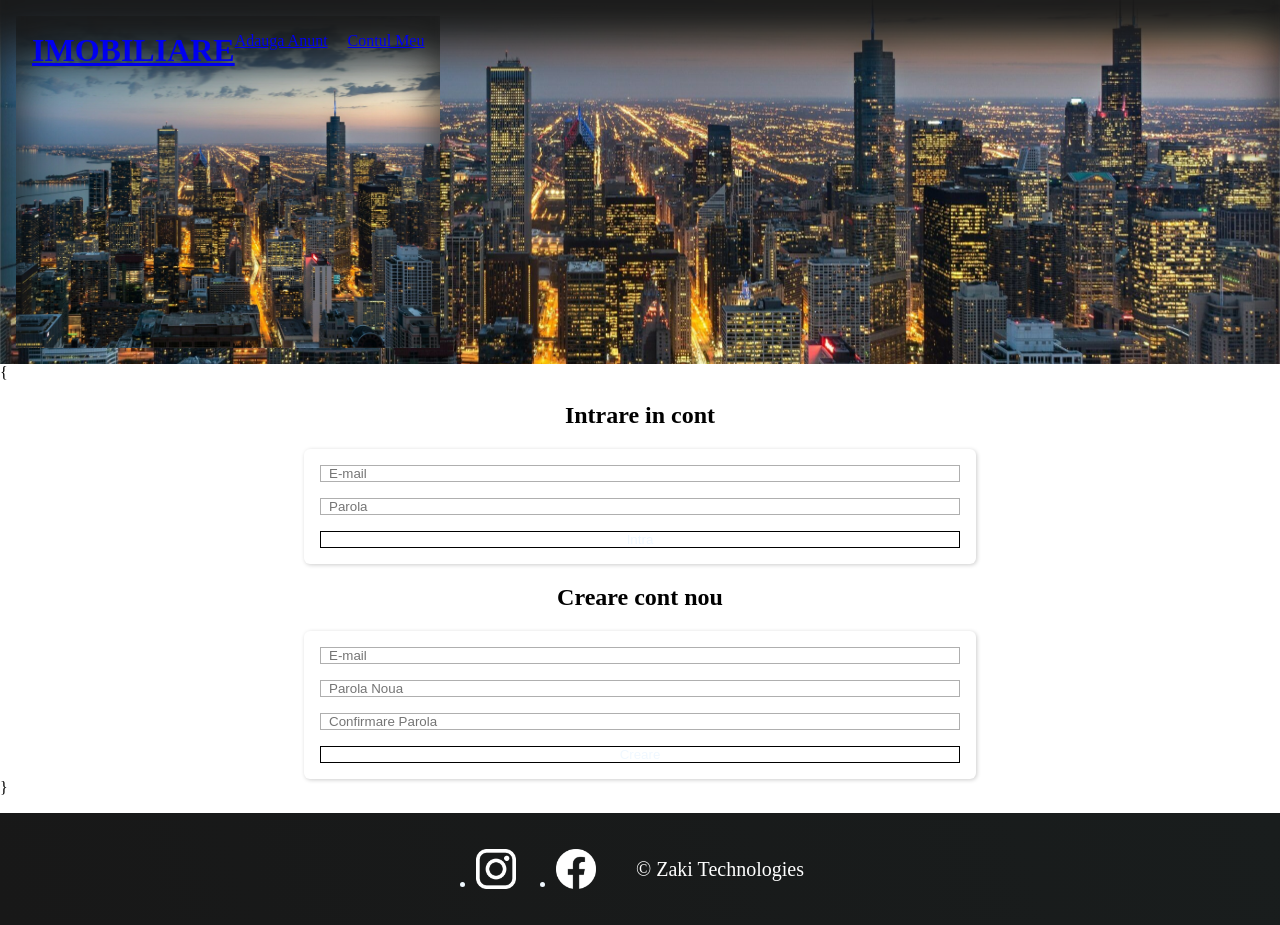
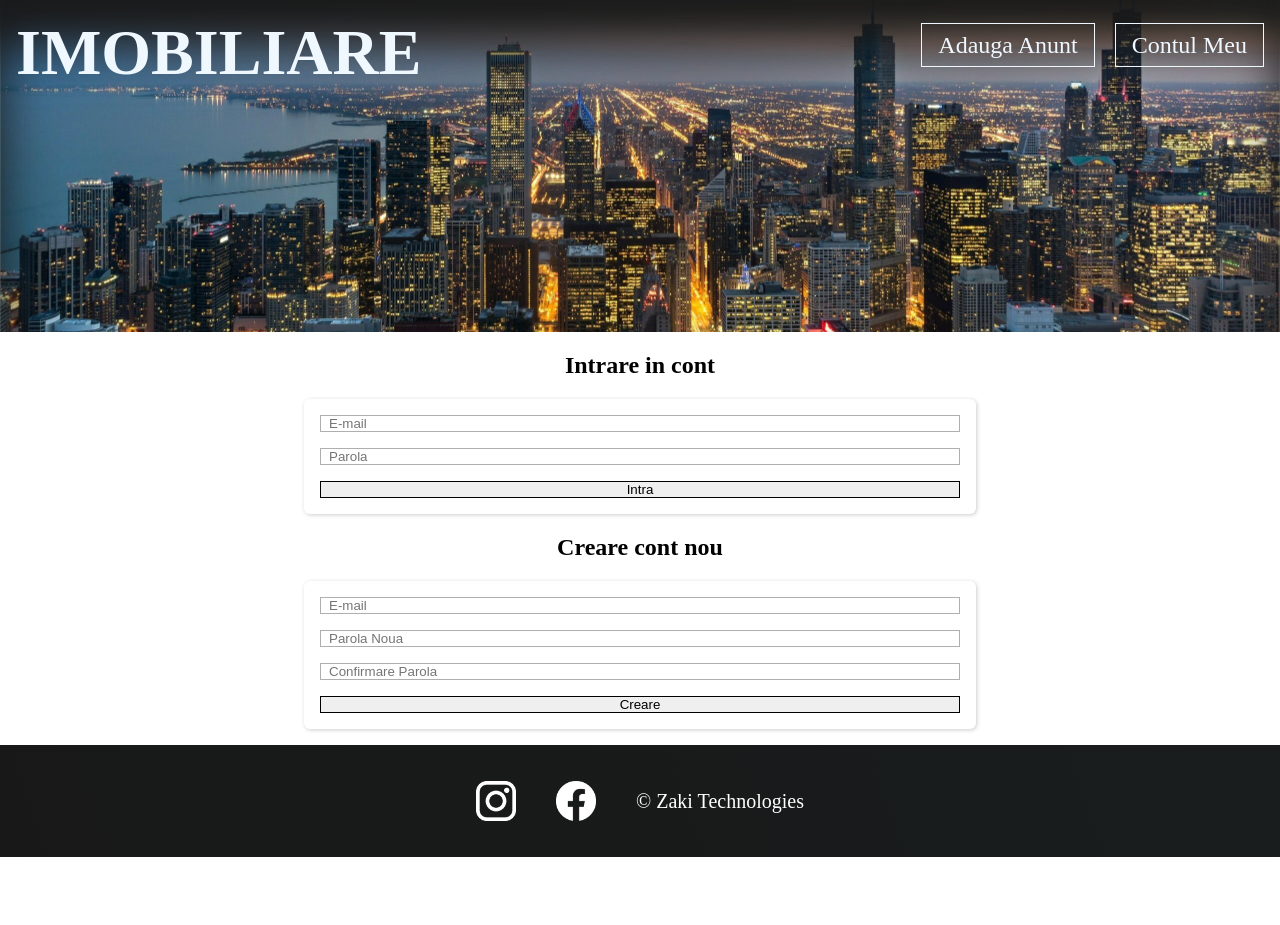
Before and after one commit to ZakiTech-cmd/project_imobiliare, a Django app: template imobiliare/templates/imobiliare/login.html in a window 1280 px wide. After the commit the page ends 857 px from the top, so only its background shows below. Run offline with Django 3.2, Linux system fonts and the light colour scheme; the template is opened without the code that fills it, so the values that code supplies are empty.

Commit message:
home, login pages

```diff
--- a/imobiliare/static/css/styles.css
+++ b/imobiliare/static/css/styles.css
@@ -16,28 +16,30 @@ header {
   align-items: top;
   padding: 1rem;
   color: aliceblue;
-
 }
-
-button {
-    border: none;
-    background-color: transparent;
-    padding: 0.5rem 1rem;
-    color: aliceblue;
-}
-
-button:hover {
-    cursor: pointer;
-    color: #afafaf;
-}
-
-
 
 main ul {
   width: 100%;
   margin: 0 auto 48px auto;
   display: flex;
+}
 
+.button {
+  border: 1px solid;
+  background-color: transparent;
+  padding: 0.5rem 1rem;
+  color: aliceblue;
+  text-decoration: none;
+  font-size: 1.5rem;
+}
+
+.button:hover {
+  cursor: pointer;
+  color: #afafaf;
+}
+
+.padding-top {
+  padding-top: 1rem;
 }
 
 .card {
@@ -95,11 +97,13 @@ main ul {
 }
 
 .actions a:hover {
-    color: #EE284B;
+  color: #ee284b;
 }
 
 .title {
   font-size: 2rem;
+  color: aliceblue;
+  text-decoration: none;
 }
 
 .grid {
@@ -107,7 +111,6 @@ main ul {
   grid-template-columns: repeat(3, 1fr);
   grid-auto-rows: auto;
 }
-
 
 /* Footer */
 footer {
@@ -130,6 +133,7 @@ footer li {
   width: 40px;
   height: 40px;
   margin: 0 20px;
+  list-style: none;
 }
 
 footer img {
@@ -143,8 +147,6 @@ footer p {
   margin: 0 20px;
   font-size: 20px;
 }
-
-
 
 /* Login Page */
 
--- a/imobiliare/templates/imobiliare/footer.html
+++ b/imobiliare/templates/imobiliare/footer.html
@@ -1,11 +1,12 @@
+{% load static %}
 <footer>
     <ul>
         <li>
-            <a href="https://www.instagram.com" target="_blank"><img src="/img/icons/insta.png"
+            <a href="https://www.instagram.com" target="_blank"><img src="{% static 'img/icons/insta.png' %}"
                     alt="Instagram logo" /></a>
         </li>
         <li>
-            <a href="https://www.facebook.com" target="_blank"><img src="/img/icons/facebook.png"
+            <a href="https://www.facebook.com" target="_blank"><img src="{% static 'img/icons/facebook.png' %}"
                     alt="Facebook logo" /></a>
         </li>
     </ul>
--- a/imobiliare/templates/imobiliare/header.html
+++ b/imobiliare/templates/imobiliare/header.html
@@ -1,10 +1,9 @@
-
 <header>
-  <a href="/">
-    <h1 class="title">IMOBILIARE</h1>
+  <a class="title" href="/">
+    <h1>IMOBILIARE</h1>
   </a>
-  <div>
-    <a href="/" class="margin-right">Adauga Anunt</a>
-    <a href="/templates/login.html">Contul Meu</a>
+  <div class="padding-top">
+    <a href="/" class="margin-right button">Adauga Anunt</a>
+    <a href="/templates/login.html" class="button">Contul Meu</a>
   </div>
 </header>
--- a/imobiliare/templates/imobiliare/login.html
+++ b/imobiliare/templates/imobiliare/login.html
@@ -1,21 +1,7 @@
-<!DOCTYPE html>
-<html lang="en">
+{% extends 'imobiliare/main.html' %}
 {% load static %}
-<head>
-  <meta charset="UTF-8" />
-  <meta http-equiv="X-UA-Compatible" content="IE=edge" />
-  <meta name="viewport" content="width=device-width, initial-scale=1.0" />
-  <link rel="stylesheet" href="{% static 'css/styles.css' %}" />
-  <title>Contul Meu</title>
-</head>
-
-<body>
-  <header>
-    {% include 'imobiliare/header.html'%}
-    </div>
-  </header>
-  <main>
-{    <section>
+{% block content %}
+<section>
   <h1 class="section-title">Intrare in cont</h1>
   <form class="login-form card">
     <input placeholder="E-mail" type="email" required>
@@ -31,19 +17,6 @@
     <input placeholder="Confirmare Parola" type="password" required class="margin-top">
     <button class="margin-top"> Creare </button>
   </form>
-    </section>}
-  </main>
-  <footer>
-    <ul>
-      <li>
-        <a href="https://www.instagram.com" target="_blank"><img src="/img/icons/insta.png" alt="Instagram logo" /></a>
-      </li>
-      <li>
-        <a href="https://www.facebook.com" target="_blank"><img src="/img/icons/facebook.png" alt="Facebook logo" /></a>
-      </li>
-    </ul>
-    <p>&copy; Zaki Technologies</p>
-  </footer>
-</body>
+</section>
 
-</html>
+{% endblock content %}
--- a/imobiliare/templates/imobiliare/main.html
+++ b/imobiliare/templates/imobiliare/main.html
@@ -15,7 +15,6 @@
     <main>
         {% block content %}
 
-
         {% endblock %}
     </main>
     {% include 'imobiliare/footer.html' %}
--- a/imobiliare/urls.py
+++ b/imobiliare/urls.py
@@ -3,5 +3,5 @@ from . import views
 
 urlpatterns = [
     path('', views.home, name='home'),
-    path('room/', views.room, name='room')
+    path('login', views.login, name='login')
 ]
--- a/imobiliare/views.py
+++ b/imobiliare/views.py
@@ -7,5 +7,5 @@ def home(request):
     return render(request, 'imobiliare/home.html')
 
 
-def room(request):
+def login(request):
     return render(request, 'imobiliare/login.html')
```
Lines whose indentation alone changed are shown as unchanged.
